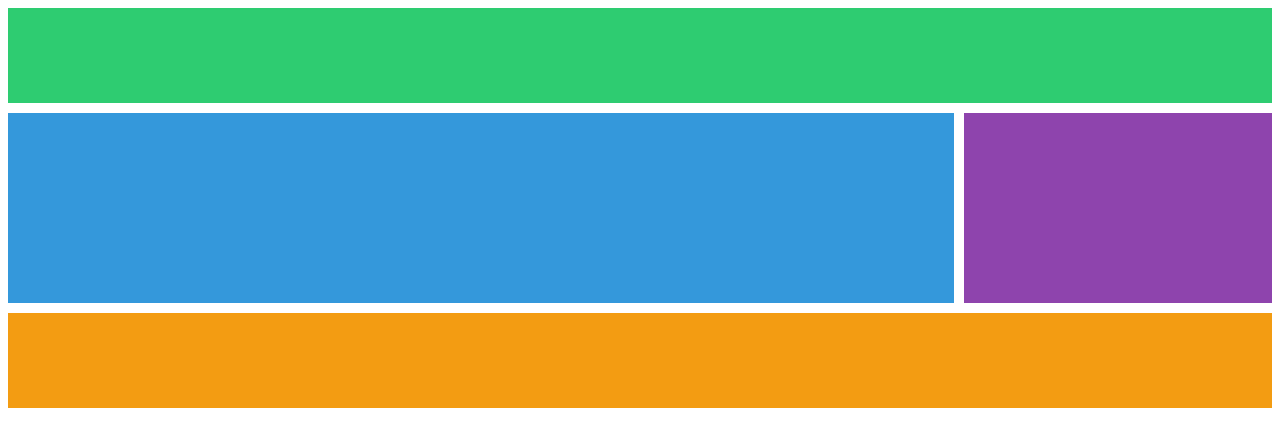
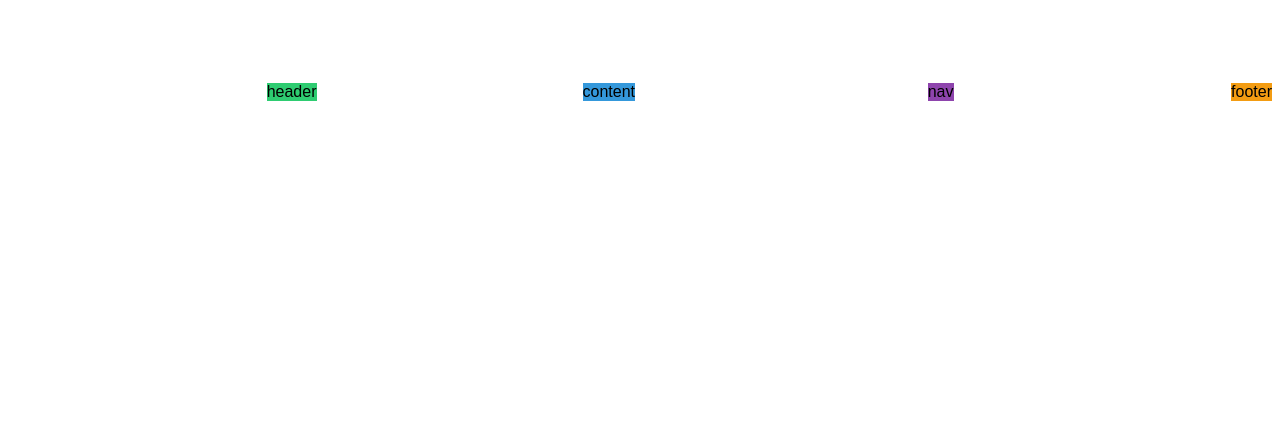
Before and after one commit to funkyblues/css-layout-masterclass-2022, a plain HTML site: page index.html in a window 1280 px wide. Drawn offline with Linux system fonts and the light colour scheme.

Commit message:
GRID - Place Items

```diff
--- a/index.html
+++ b/index.html
@@ -9,10 +9,10 @@
   </head>
   <body>
     <div class="grid">
-      <div class="header"></div>
-      <div class="content"></div>
-      <div class="nav"></div>
-      <div class="footer"></div>
+      <div class="header">header</div>
+      <div class="content">content</div>
+      <div class="nav">nav</div>
+      <div class="footer">footer</div>
     </div>
   </body>
 </html>
--- a/styles.css
+++ b/styles.css
@@ -1,47 +1,38 @@
+body {
+  font-family:Arial, Helvetica, sans-serif;
+}
+
 .grid {
   display: grid;
   gap: 10px;
   height: 50vh;
-  /* fraction: grid에서 사용가능한 공간 */
-  /* 1fr을 4번 반복. */
-  /* width: 500px로 주면, 1fr은 거기서 4를 나눠서 가져가게됨. */
-  /* fraction은 grid container에서 얻는 것임. */
-  /* grid-template-columns: repeat(4, 1fr); */
+  grid-template-columns: repeat(4, 1fr);
+  grid-template-rows: repeat(4, 1fr);
+  /* justify-items의 default는 stretch임. */
+  /* grid 내의 자식들을 늘여서 본인을 채우게 함. */
+  /* justify-items: stretch; */
 
-  /* 녹색을 다른 것들보다 4배 정도 크게 만들겠다. */
-  /* grid-template-columns: 4fr 1fr 1fr 1fr; */
+  /* item들은 늘어나지 않음! (시작 위치: start, center, end) */
+  /* justify-items: center; */
+  /* align-items도 같은 개념이다. vertical로. */
 
-  /* grid-template-columns: repeat(4, 1fr); */
-
-  /* 수직으로는 높이가 없어서 화면에 나타나지 않는다.*/
-  /* 그래서 여기선 1fr은 0 */
-  /* grid-template-rows: repeat(4, 1fr);*/
-  grid-template:
-  /* template에 이름기입 가능. */
-  /* 양쪽 다 쓰거나, 한쪽만 쓰거나 가능. */
-  "header header header header" 1fr /*여기서는 row의 높이를 구체적으로 결정해야 한다.*/
-  "content content content nav" 2fr
-  "footer footer footer footer" 1fr / 1fr 1fr 1fr 1fr /* 여기엔 각 column마다 width가 얼마나 되는지 기입.*/
-  /* repeat은 grid-template에선 작동 X */
-
+  /* justify-items와 align-items를 같이 쓰는 지름길이 있음 */
+  /* place-items: y x (처음이 y, 나중이 x) align 후에 justify*/
+  place-items: end end;
 }
 
 .header {
   background-color: #2ecc71;
-  grid-area: header;
 }
 
 .content {
   background-color: #3498db;
-  grid-area: content;
 }
 
 .nav {
   background-color: #8e44ad;
-  grid-area: nav;
 }
 
 .footer {
   background-color: #f39c12;
-  grid-area: footer;
 }
```
